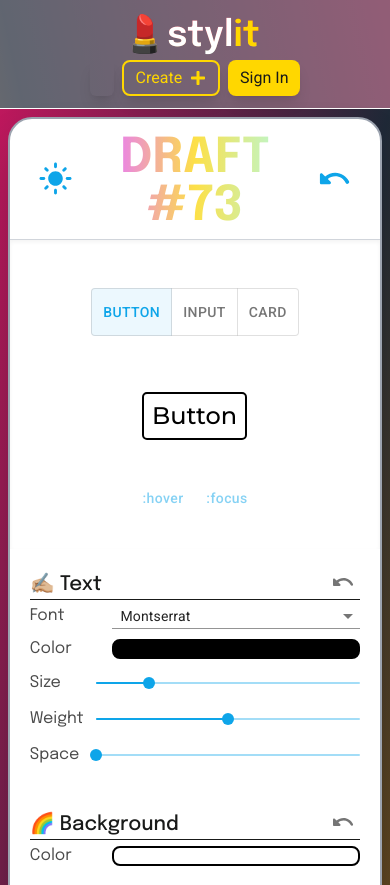
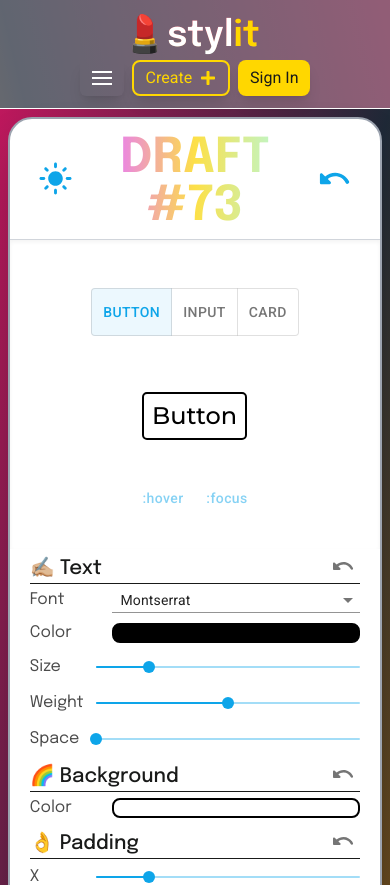
Before and after one commit to BlakeEriks/stylit, a Next.js app: page /drafts in a window 390 px wide. Shown: the top 885 px of the page. Built offline with nearby package versions, Linux system fonts and the light colour scheme.

Commit message:
Add responsiveness to device width

```diff
--- a/styles/globals.css
+++ b/styles/globals.css
@@ -62,7 +62,7 @@ a {
   }
 
   .edit-group {
-    @apply my-4 w-full flex flex-col mx-2 dark:text-white
+    @apply md:my-2 w-full flex flex-col mx-2 dark:text-white
   }
 
   .edit-group-header {
@@ -117,3 +117,54 @@ a {
 .shine:hover::after {
   left: 120%;
 }
+
+/* Menu Animation */
+.menu-toggle span {
+  margin: 0 auto;
+  position: relative;
+  transition-duration: 0s;
+  transition-delay: 0.2s;
+  margin: 8px 0px;
+  transition: background-color 0.3s;
+}
+.menu-toggle span:before,
+.menu-toggle span:after {
+  position: absolute;
+  content: "";
+}
+.menu-toggle span,
+.menu-toggle span:before,
+.menu-toggle span:after {
+  width: 20px;
+  height: 2px;
+  background-color: #fff;
+  display: block;
+  opacity: 1;
+}
+.menu-toggle span:before {
+  margin-top: -6px;
+  transition-property: margin, transform;
+  transition-duration: 0.2s;
+  transition-delay: 0.2s, 0;
+}
+.menu-toggle span:after {
+  margin-top: 6px;
+  transition-property: margin, transform;
+  transition-duration: 0.2s;
+  transition-delay: 0.2s, 0;
+}
+
+.menu-toggle-active span {
+  background-color: rgba(0, 0, 0, 0);
+  transition: 0.3s background-color;
+}
+.menu-toggle-active span:before {
+  margin-top: 0;
+  transform: rotate(45deg);
+  transition-delay: 0, 0.2s;
+}
+.menu-toggle-active span:after {
+  margin-top: 0;
+  transform: rotate(-45deg);
+  transition-delay: 0, 0.2s;
+}
```
